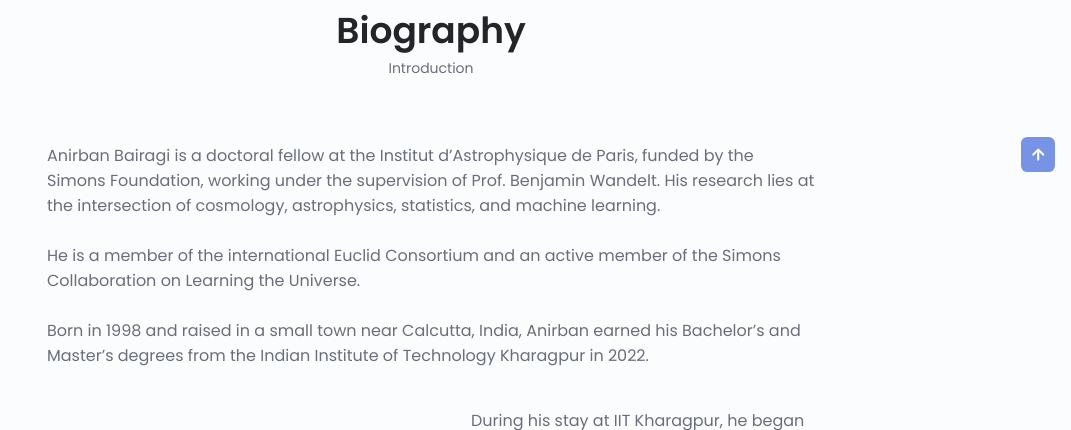
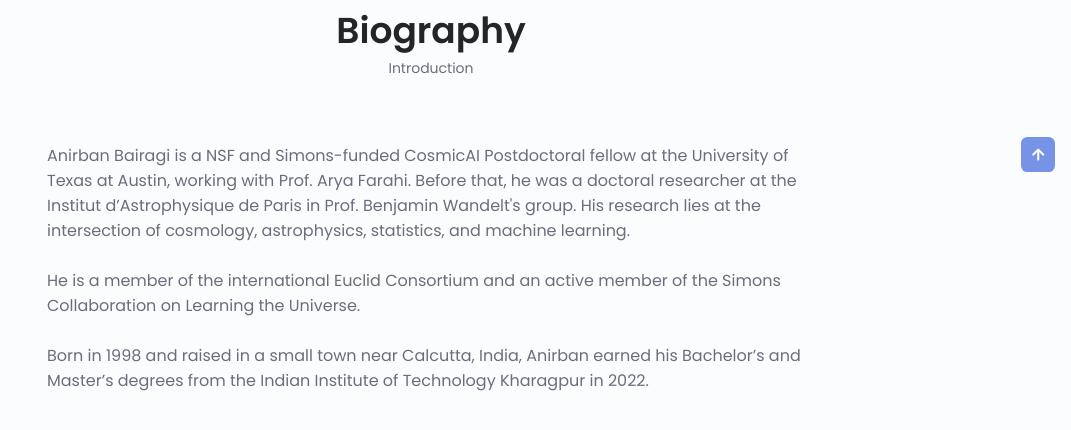
Before and after one commit to anirbanbairagi/portfolio, a plain HTML site: page index.html in a window 1280 px wide. Shown: the part 788-1218 px from the top of the page, without its empty margins (209-1280 px from the left). Drawn offline with nearby package versions, Linux system fonts and the light colour scheme.

Commit message:
Update portfolio profile and documents

```diff
--- a/index.html
+++ b/index.html
@@ -177,7 +177,7 @@
 
             <div data-aos="fade-left"  class="about__data container grid">
                 <p class="about__description">
-                    Anirban Bairagi is a doctoral fellow at the Institut d’Astrophysique de Paris, funded by the Simons Foundation, working under the supervision of Prof. Benjamin Wandelt.
+                    Anirban Bairagi is a NSF and Simons-funded CosmicAI Postdoctoral fellow at the University of Texas at Austin, working with Prof. Arya Farahi. Before that, he was a doctoral researcher at the Institut d’Astrophysique de Paris in Prof. Benjamin Wandelt's group.
                     His research lies at the intersection of cosmology, astrophysics, statistics, and machine learning.<br><br>
 
                     He is a member of the international Euclid Consortium and an active member of the Simons Collaboration on Learning the Universe. <br><br>
```
Also changed, not shown: 3 other files.
